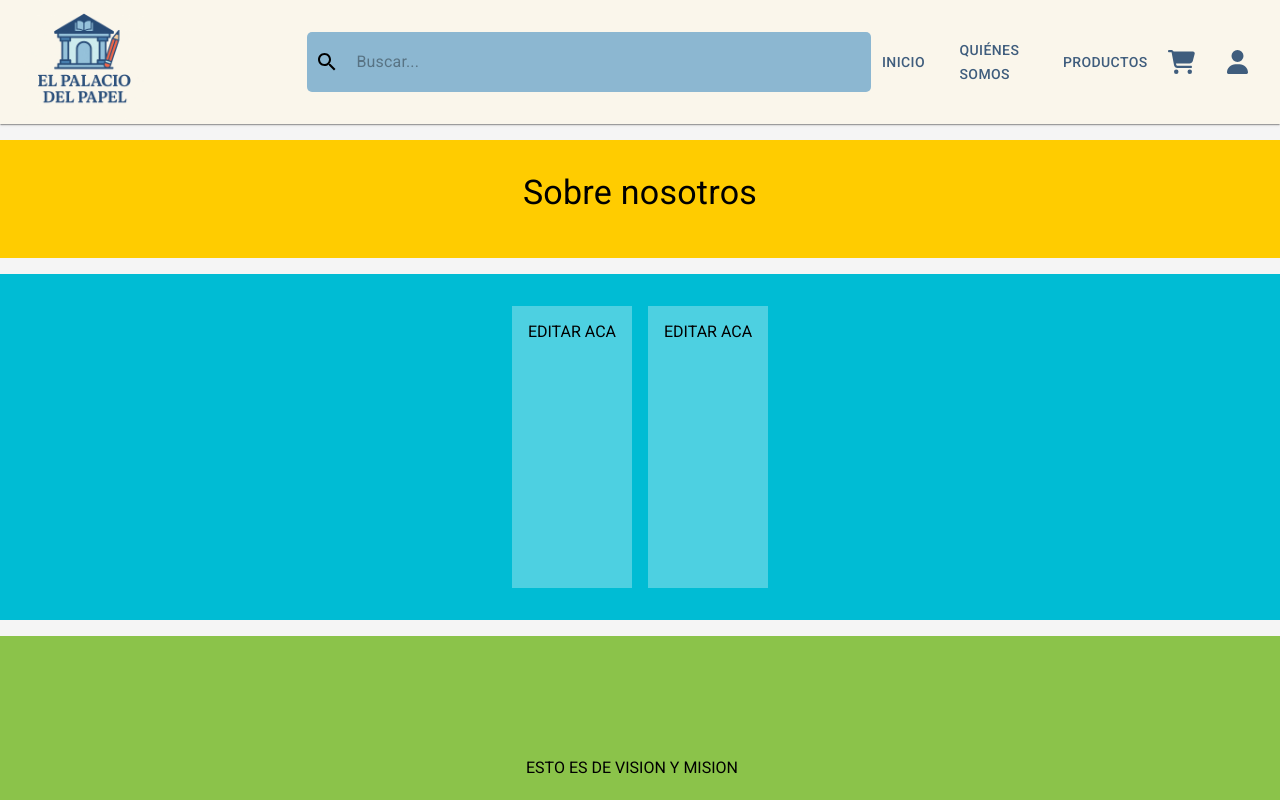
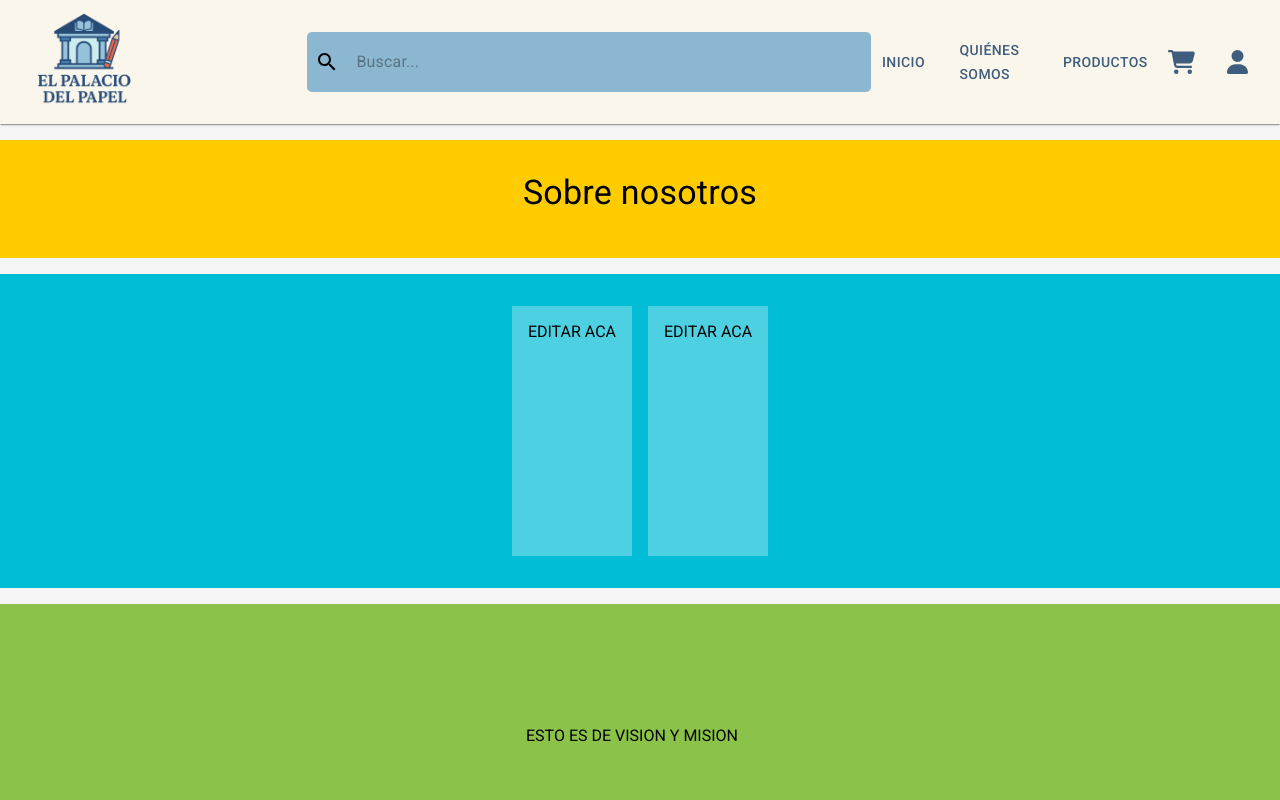
Before and after one commit to Arekkazu/papeleria, a React (Vite) app: page / in a window 1280 px wide. Shown: the top 800 px of the page. Built offline with nearby package versions, Linux system fonts and the light colour scheme.

Commit message:
Borrar comentarios innecesarios

```diff
--- a/src/index.css
+++ b/src/index.css
@@ -1,76 +1,5 @@
-<<<<<<< HEAD
-*{
-    margin: 0;
-    padding: 0;
-    box-sizing: border-box;
+* {
+  margin: 0;
+  padding: 0;
+  box-sizing: border-box;
 }
-=======
-/* :root {
-  font-family: system-ui, Avenir, Helvetica, Arial, sans-serif;
-  line-height: 1.5;
-  font-weight: 400;
-
-  color-scheme: light dark;
-  color: rgba(255, 255, 255, 0.87);
-  background-color: #242424;
-
-  font-synthesis: none;
-  text-rendering: optimizeLegibility;
-  -webkit-font-smoothing: antialiased;
-  -moz-osx-font-smoothing: grayscale;
-}
-
-a {
-  font-weight: 500;
-  color: #646cff;
-  text-decoration: inherit;
-}
-a:hover {
-  color: #535bf2;
-}
-
-body {
-  margin: 0;
-  display: flex;
-  place-items: center;
-  min-width: 320px;
-  min-height: 100vh;
-}
-
-h1 {
-  font-size: 3.2em;
-  line-height: 1.1;
-}
-
-button {
-  border-radius: 8px;
-  border: 1px solid transparent;
-  padding: 0.6em 1.2em;
-  font-size: 1em;
-  font-weight: 500;
-  font-family: inherit;
-  background-color: #1a1a1a;
-  cursor: pointer;
-  transition: border-color 0.25s;
-}
-button:hover {
-  border-color: #646cff;
-}
-button:focus,
-button:focus-visible {
-  outline: 4px auto -webkit-focus-ring-color;
-}
-
-@media (prefers-color-scheme: light) {
-  :root {
-    color: #213547;
-    background-color: #ffffff;
-  }
-  a:hover {
-    color: #747bff;
-  }
-  button {
-    background-color: #f9f9f9;
-  }
-} */
->>>>>>> 9c9c17e931e6966aaeb6342ba0ac6af08ad6a1b4
```
